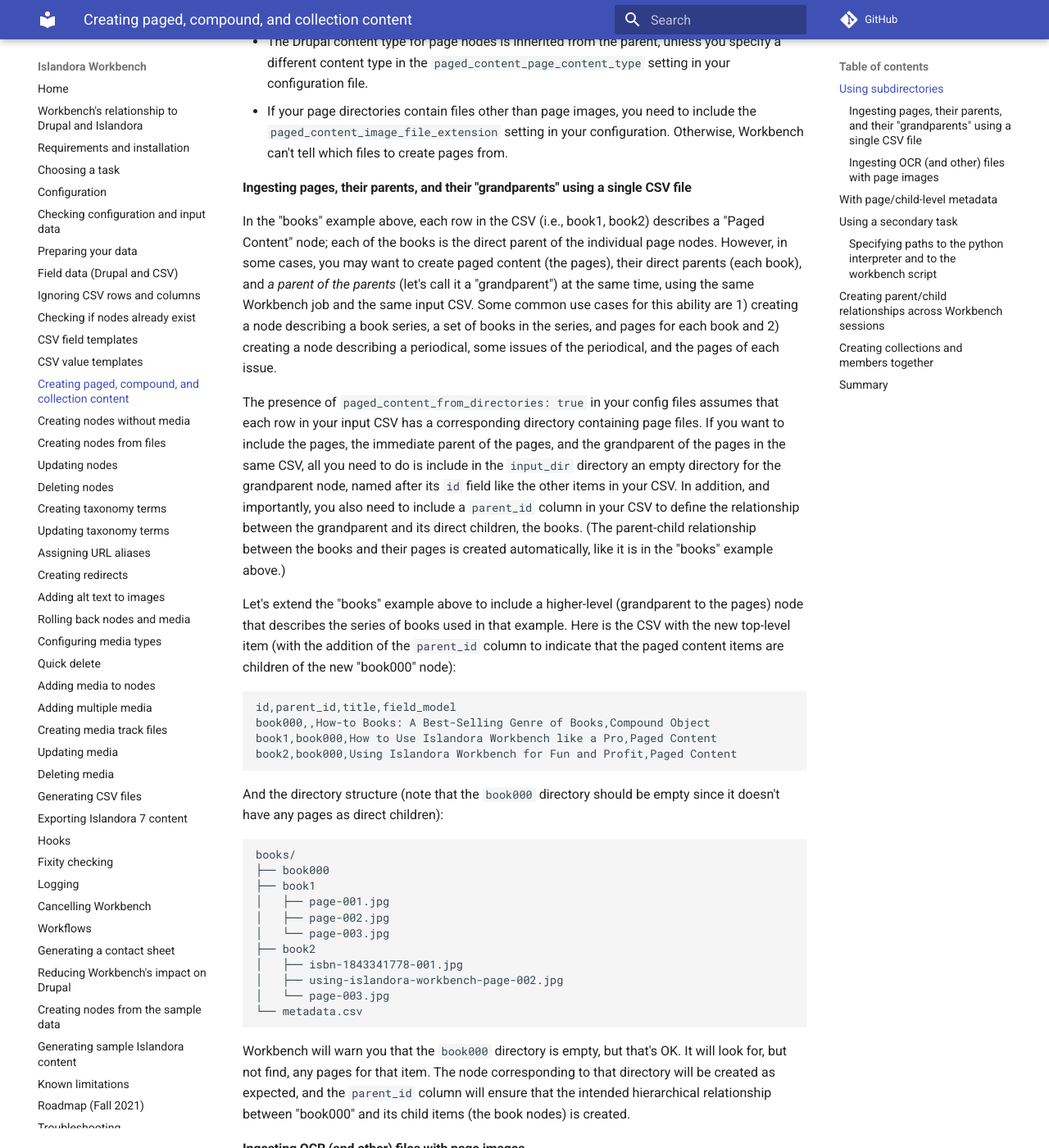
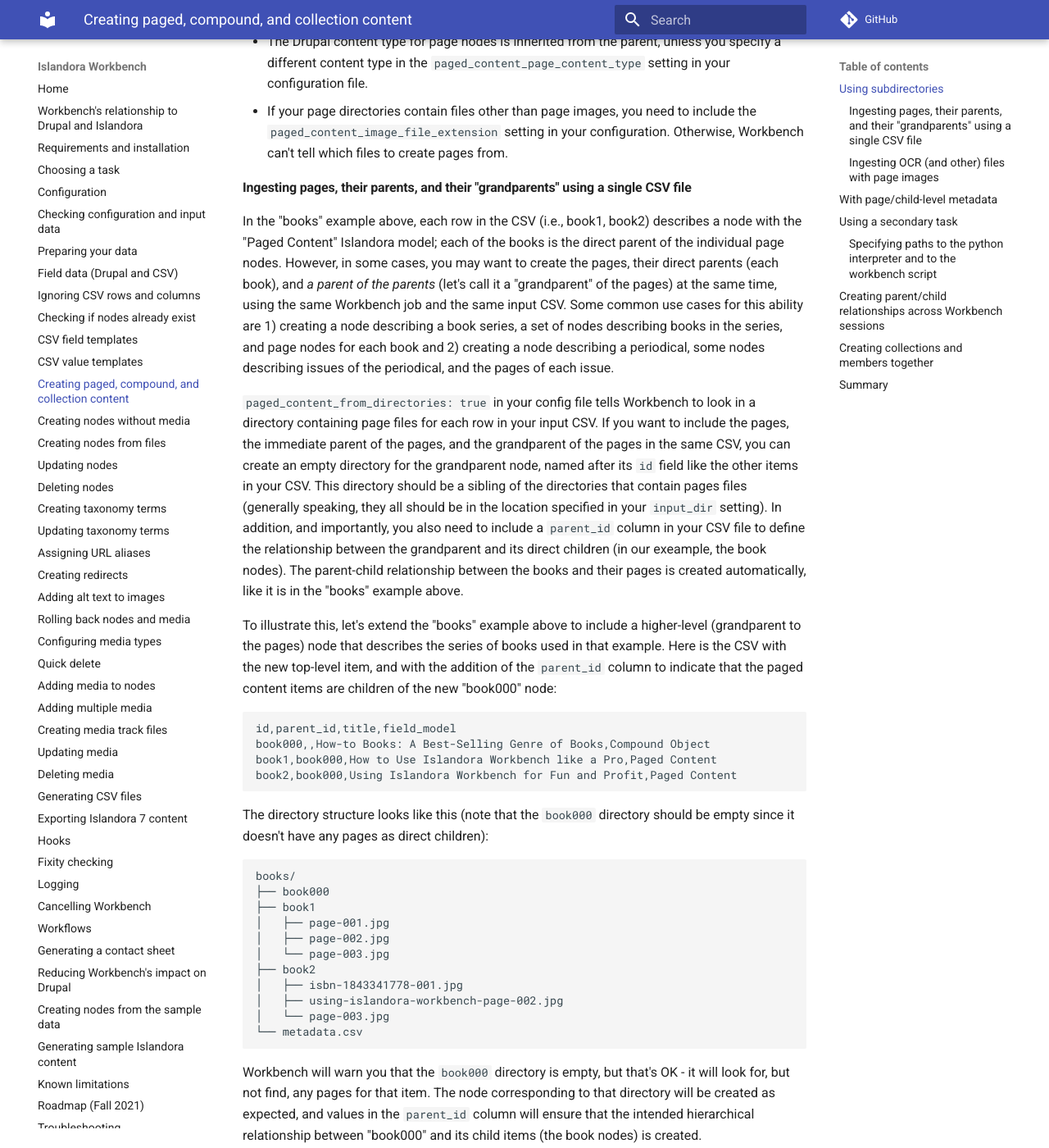
Before and after one commit to mjordan/islandora_workbench_docs, an MkDocs documentation site: the page built from docs/paged_and_compound.md, in a window 1280 px wide and 1400 px high, scrolled down 2376 px. Shown: the whole window at 82% size. Built offline with MkDocs 1.6.1 and Material for MkDocs 9.7.7, drawn with Linux system fonts in a browser that asks for light colours; comment, search, counter and statistics services are not loaded.

Commit message:
Updated docs on created paged content again.

````diff
--- a/docs/paged_and_compound.md
+++ b/docs/paged_and_compound.md
@@ -54,11 +54,11 @@
 
 #### Ingesting pages, their parents, and their "grandparents" using a single CSV file
 
-In the "books" example above, each row in the CSV (i.e., book1, book2) describes a "Paged Content" node; each of the books is the direct parent of the individual page nodes. However, in some cases, you may want to create paged content (the pages), their direct parents (each book), and *a parent of the parents* (let's call it a "grandparent") at the same time, using the same Workbench job and the same input CSV. Some common use cases for this ability are 1) creating a node describing a book series, a set of books in the series, and pages for each book and 2) creating a node describing a periodical, some issues of the periodical, and the pages of each issue.
+In the "books" example above, each row in the CSV (i.e., book1, book2) describes a node with the "Paged Content" Islandora model; each of the books is the direct parent of the individual page nodes. However, in some cases, you may want to create the pages, their direct parents (each book), and *a parent of the parents* (let's call it a "grandparent" of the pages) at the same time, using the same Workbench job and the same input CSV. Some common use cases for this ability are 1) creating a node describing a book series, a set of nodes describing books in the series, and page  nodes for each book and 2) creating a node describing a periodical, some nodes describing issues of the periodical, and the pages of each issue.
 
-The presence of `paged_content_from_directories: true` in your config files assumes that each row in your input CSV has a corresponding directory containing page files. If you want to include the pages, the immediate parent of the pages, and the grandparent of the pages in the same CSV, all you need to do is include in the `input_dir` directory an empty directory for the grandparent node, named after its `id` field like the other items in your CSV. In addition, and importantly, you also need to include a `parent_id` column in your CSV to define the relationship between the grandparent and its direct children, the books. (The parent-child relationship between the books and their pages is created automatically, like it is in the "books" example above.)
+`paged_content_from_directories: true` in your config file tells Workbench to look in a directory containing page files for each row in your input CSV. If you want to include the pages, the immediate parent of the pages, and the grandparent of the pages in the same CSV, you can create an empty directory for the grandparent node, named after its `id` field like the other items in your CSV. This directory should be a sibling of the directories that contain pages files (generally speaking, they all should be in the location specified in your `input_dir` setting). In addition, and importantly, you also need to include a `parent_id` column in your CSV file to define the relationship between the grandparent and its direct children (in our exeample, the book nodes). The parent-child relationship between the books and their pages is created automatically, like it is in the "books" example above.
 
-Let's extend the "books" example above to include a higher-level (grandparent to the pages) node that describes the series of books used in that example. Here is the CSV with the new top-level item (with the addition of the `parent_id` column to indicate that the paged content items are children of the new "book000" node):
+To illustrate this, let's extend the "books" example above to include a higher-level (grandparent to the pages) node that describes the series of books used in that example. Here is the CSV with the new top-level item, and with the addition of the `parent_id` column to indicate that the paged content items are children of the new "book000" node:
 
 ```text
 id,parent_id,title,field_model
@@ -67,7 +67,7 @@
 book2,book000,Using Islandora Workbench for Fun and Profit,Paged Content
 ```
 
-And the directory structure (note that the `book000` directory should be empty since it doesn't have any pages as direct children):
+The directory structure looks like this (note that the `book000` directory should be empty since it doesn't have any pages as direct children):
 
 ```text
 books/
@@ -83,7 +83,7 @@
 └── metadata.csv
 ```
 
-Workbench will warn you that the `book000` directory is empty, but that's OK. It will look for, but not find, any pages for that item. The node corresponding to that directory will be created as expected, and the `parent_id` column will ensure that the intended hierarchical relationship between "book000" and its child items (the book nodes) is created.
+Workbench will warn you that the `book000` directory is empty, but that's OK - it will look for, but not find, any pages for that item. The node corresponding to that directory will be created as expected, and values in the `parent_id` column will ensure that the intended hierarchical relationship between "book000" and its child items (the book nodes) is created.
 
 #### Ingesting OCR (and other) files with page images
 
````
Also changed, not shown: docs/roadmap.md (+2 -2 lines).
